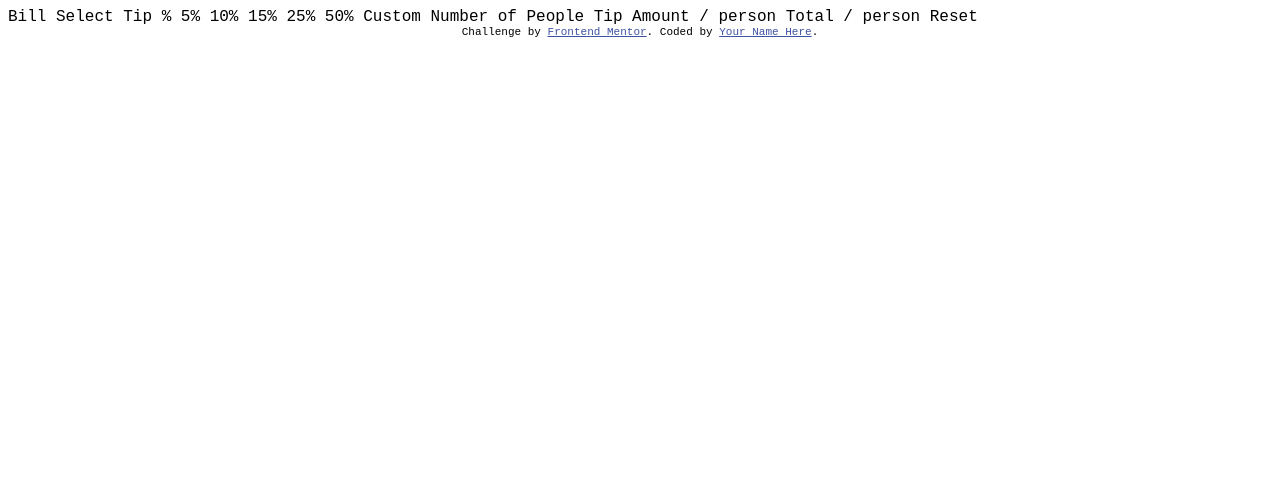
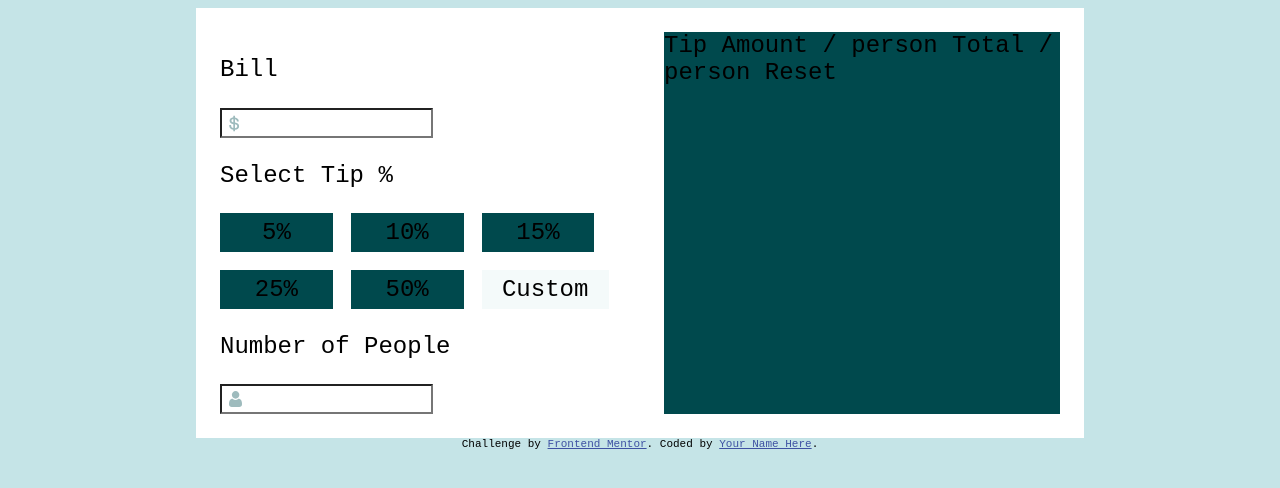
Before and after one commit to Jero2244/JS-Calculator, a plain HTML site: page index.html in a window 1280 px wide. Drawn offline with Linux system fonts and the light colour scheme.

Commit message:
basic css to left side

```diff
--- a/index.html
+++ b/index.html
@@ -18,25 +18,31 @@
 </head>
 <body>
 
-  Bill
+  <div class="content flex">
+    <div class="calculator">
+      <p>Bill</p>
+      <input type="text" class="money">
+      <p>Select Tip %</p>
+      <ul  class="flex">
+        <li>5%</li>
+        <li>10%</li>
+        <li>15%</li>
+        <li>25%</li>
+        <li>50%</li>
+        <li class="custom">Custom</li>
+      </ul>
 
-  Select Tip %
-  5%
-  10%
-  15%
-  25%
-  50%
-  Custom
+       <p>Number of People</p>
+      <input type="text" class="people"> </div>
+    <div class="result">
+       Tip Amount
+    / person
 
-  Number of People
+    Total
+    / person
 
-  Tip Amount
-  / person
-
-  Total
-  / person
-
-  Reset
+    Reset</div>
+  </div>
 
   <div class="attribution">
     Challenge by <a href="https://www.frontendmentor.io?ref=challenge" target="_blank">Frontend Mentor</a>.
--- a/stylesheet.css
+++ b/stylesheet.css
@@ -1,4 +1,60 @@
 html, body{
     font-family: 'Space Mono', monospace;
     height: 100%;
+    background:hsl(185, 41%, 84%) ;
+    font-size: 24px;
 }
+
+.content{
+    background-color: hsl(0, 0%, 100%);
+    margin: 0 auto;
+    max-width: 37rem;
+    justify-content: center;
+    align-items: stretch;
+}
+.calculator{
+    flex: 1;
+    margin: 1rem;
+}
+
+.result{
+    flex: 1;
+    margin: 1rem;
+    background-color: hsl(183, 100%, 15%);
+}
+.input{
+    display: block;
+}
+
+.flex{
+    display: flex;
+}
+ul{
+    margin: 0%;
+    padding: 0%;
+    list-style: none;
+    gap: 0.75rem;
+    flex-wrap: wrap;
+}
+li{
+    display: inline-block;
+    background-color: hsl(183, 100%, 15%);
+    padding: 0.25rem 0.85rem;
+    min-width: 3rem;
+    text-align: center;
+}
+
+.custom{
+    background-color:hsl(189, 41%, 97%) ;
+}
+
+.money{
+    background: url(tip-calculator-app-main/images/icon-dollar.svg) no-repeat scroll 7px 5px;
+padding-left:30px;
+height: 1rem;
+}
+.people{
+    background: url(tip-calculator-app-main/images/icon-person.svg) no-repeat scroll 7px 5px;
+padding-left:30px;
+height: 1rem;
+}
```
